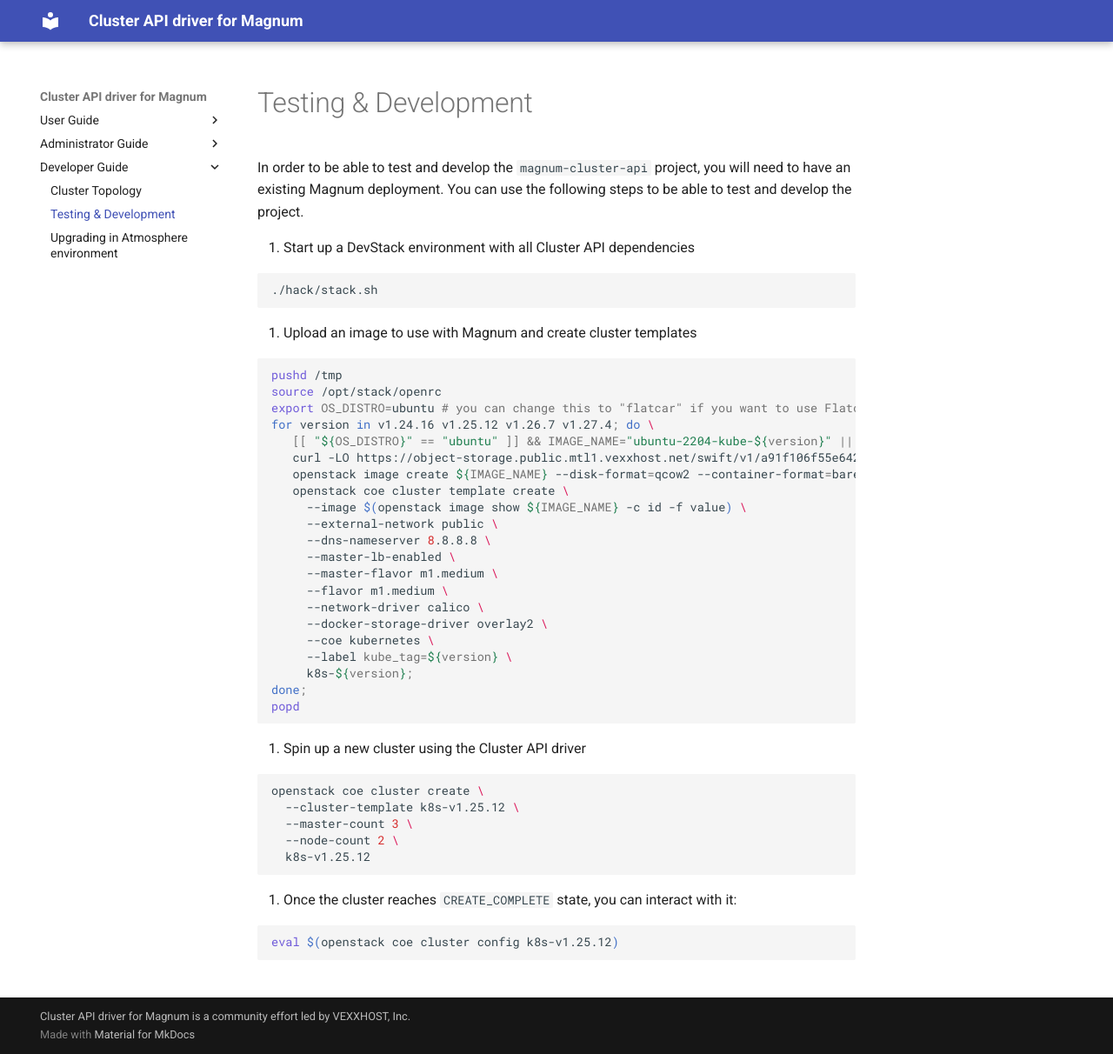
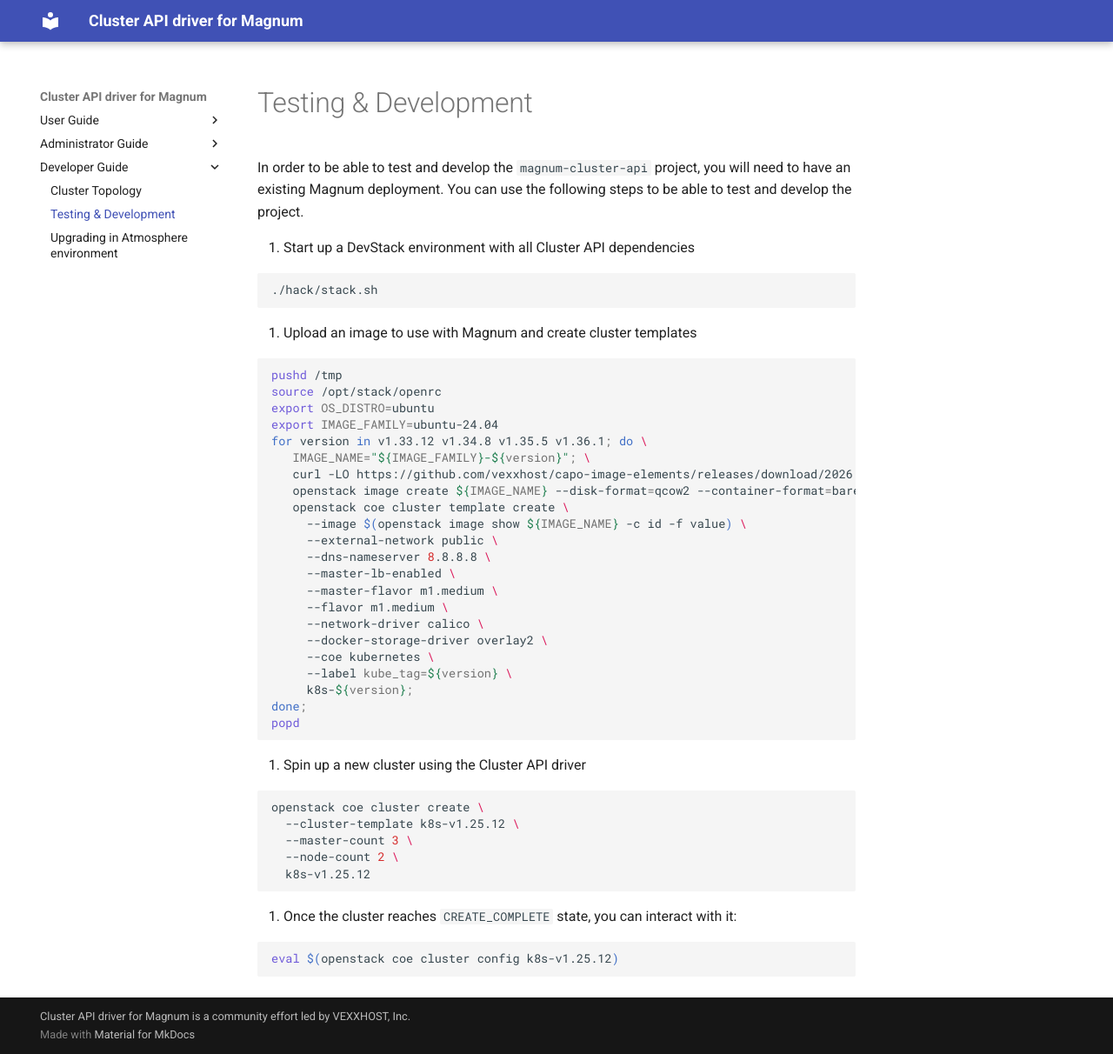
Before and after one commit to vexxhost/magnum-cluster-api, an MkDocs documentation site: the page built from docs/developer/testing-and-development.md, in a window 1280 px wide and 1212 px high. Shown: the whole window at 87% size. Built offline with MkDocs 1.6.1 and Material for MkDocs 9.7.7, drawn with Linux system fonts in a browser that asks for light colours.

Commit message:
feat(ci): add Ubuntu 24.04 hydrophone canaries (#1087)
* feat(ci): add Ubuntu 24.04 hydrophone canaries

Add image family support to the Kubernetes bump helper and keep
Ubuntu 24.04 Hydrophone coverage for the newest generated Kubernetes
version. Update the user, developer, and DevStack image examples to use
capo-image-elements Ubuntu 24.04 artifacts with os_distro=ubuntu.

Signed-off-by: Rico Lin <rlin@vexxhost.com>
Assisted-By: Codex <noreply@openai.com>

* chore(ci): default hydrophone jobs to Ubuntu 24.04

Switch the shared Hydrophone image prefix to Ubuntu 24.04 so all
Hydrophone jobs use the newer guest image by default. Drop the temporary
Ubuntu 24.04-specific canary jobs now that they are redundant.

Signed-off-by: Rico Lin <rlin@vexxhost.com>
Assisted-By: Codex <noreply@openai.com>

* fix(ci): address Ubuntu 24.04 hydrophone review

Default the Hydrophone bump helper to Ubuntu 24.04, drop the
separate canary job generation, and pin sample image downloads to
the release currently used by the generated Hydrophone jobs.

Signed-off-by: Rico Lin <rlin@vexxhost.com>
Assisted-By: Codex <noreply@openai.com>

---------

Signed-off-by: Rico Lin <rlin@vexxhost.com>

````diff
--- a/docs/developer/testing-and-development.md
+++ b/docs/developer/testing-and-development.md
@@ -15,10 +15,11 @@ steps to be able to test and develop the project.
    ```bash
    pushd /tmp
    source /opt/stack/openrc
-   export OS_DISTRO=ubuntu # you can change this to "flatcar" if you want to use Flatcar
-   for version in v1.24.16 v1.25.12 v1.26.7 v1.27.4; do \
-      [[ "${OS_DISTRO}" == "ubuntu" ]] && IMAGE_NAME="ubuntu-2204-kube-${version}" || IMAGE_NAME="flatcar-kube-${version}"; \
-      curl -LO https://object-storage.public.mtl1.vexxhost.net/swift/v1/a91f106f55e64246babde7402c21b87a/magnum-capi/${IMAGE_NAME}.qcow2; \
+   export OS_DISTRO=ubuntu
+   export IMAGE_FAMILY=ubuntu-24.04
+   for version in v1.33.12 v1.34.8 v1.35.5 v1.36.1; do \
+      IMAGE_NAME="${IMAGE_FAMILY}-${version}"; \
+      curl -LO https://github.com/vexxhost/capo-image-elements/releases/download/2026.05-7/${IMAGE_NAME}.qcow2; \
       openstack image create ${IMAGE_NAME} --disk-format=qcow2 --container-format=bare --property os_distro=${OS_DISTRO} --file=${IMAGE_NAME}.qcow2; \
       openstack coe cluster template create \
         --image $(openstack image show ${IMAGE_NAME} -c id -f value) \
````
Also changed, not shown: docs/user/getting-started.md (+5 -4 lines), docs/user/images.md (+4 -2 lines), 3 other files.
